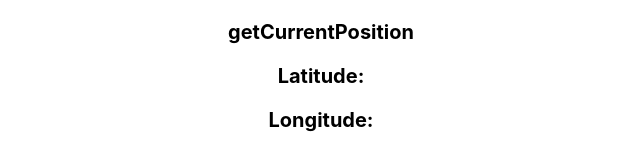
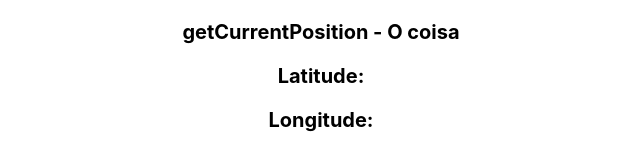
Before and after one commit to mateuschaves/ReactLocation, a React (Create React App) app: page / in a window 1280 px wide. Shown: the top 160 px of the page, without its empty margins (319-959 px from the left). Built offline with nearby package versions, Linux system fonts and the light colour scheme; no server answers.

Commit message:
getCurrentPosition

```diff
--- a/src/App.js
+++ b/src/App.js
@@ -17,7 +17,7 @@ function App() {
   return (
     <div className="App">
       <p style={{ textAlign: "center", fontWeight: "bold", fontSize: 20 }}>
-        getCurrentPosition
+        getCurrentPosition - O coisa
       </p>
 
       <p style={{ textAlign: "center", fontWeight: "bold", fontSize: 20 }}>
```
